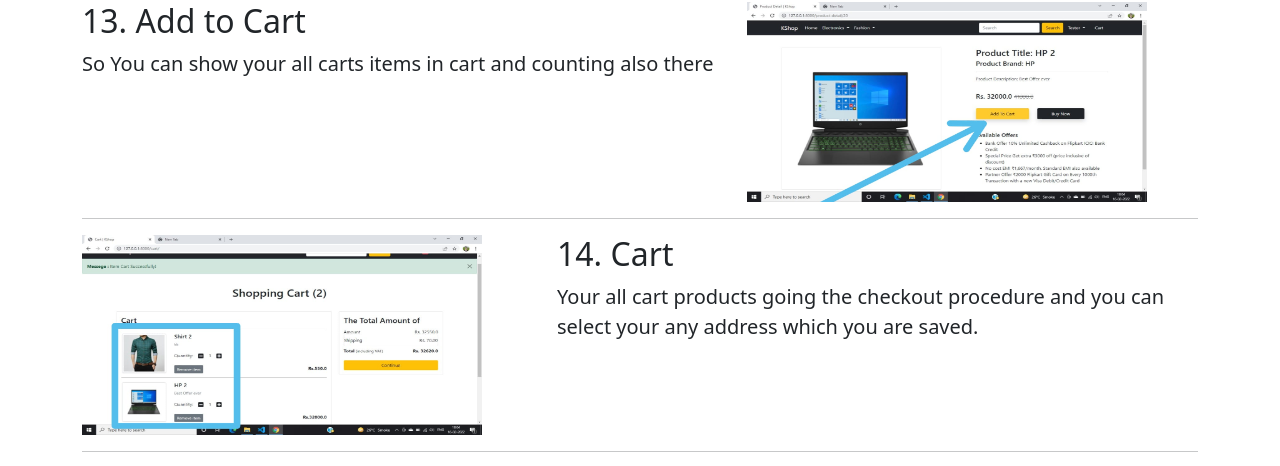
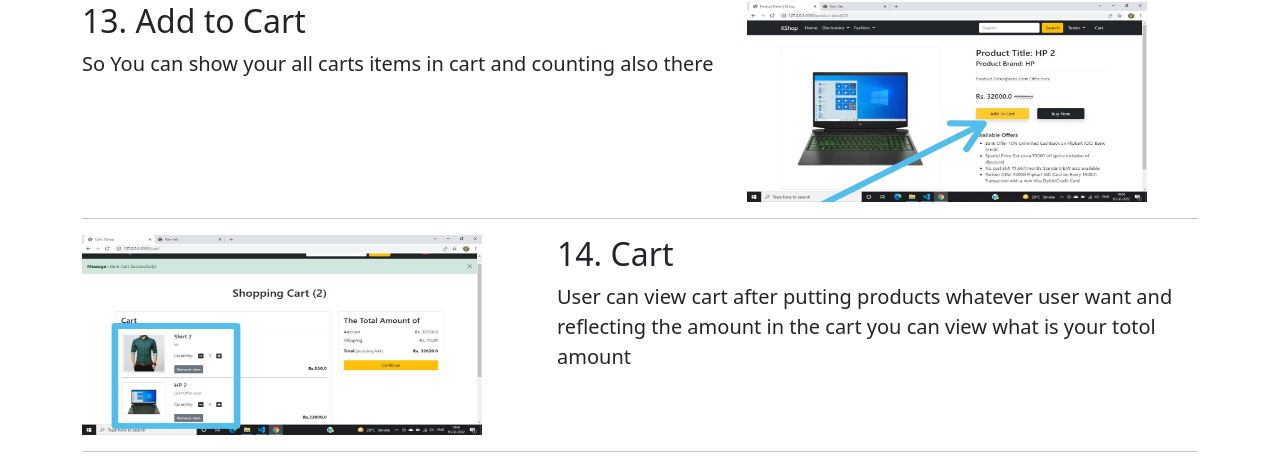
Before and after one commit to kirannarwade/flask_kk, a Flask app: page /ecommerce in a window 1280 px wide. Shown: the part 2896-3362 px from the top of the page. Run offline with Flask 2, Linux system fonts and the light colour scheme.

Commit message:
Update ecommerce.html

```diff
--- a/templates/ecommerce.html
+++ b/templates/ecommerce.html
@@ -153,7 +153,7 @@
   <div class="row featurette">
     <div class="col-md-7 order-md-2">
       <h2 class="featurette-heading">14. Cart</h2>
-      <p class="lead">Your all cart products going the checkout procedure and you can select your any address which you are saved.</p>
+      <p class="lead">User can view cart after putting products whatever user want and reflecting the amount in the cart you can view what is your totol amount</p>
     </div>
     <div class="col-md-5 order-md-1">
         <img src="/static/img/ecommerce/14.jpeg" width="400" height="200" alt="">
```
